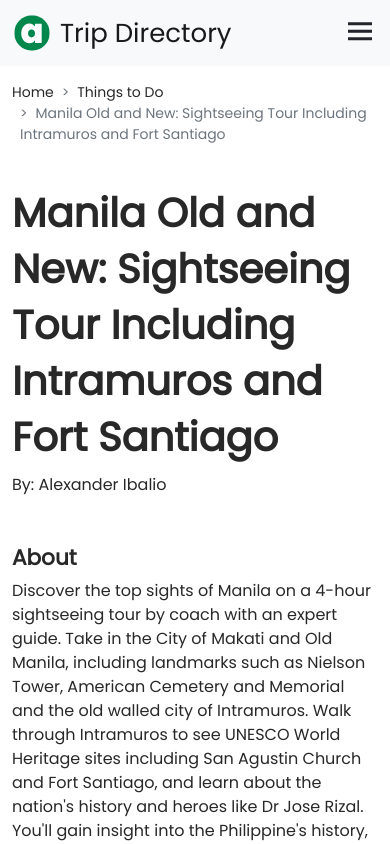
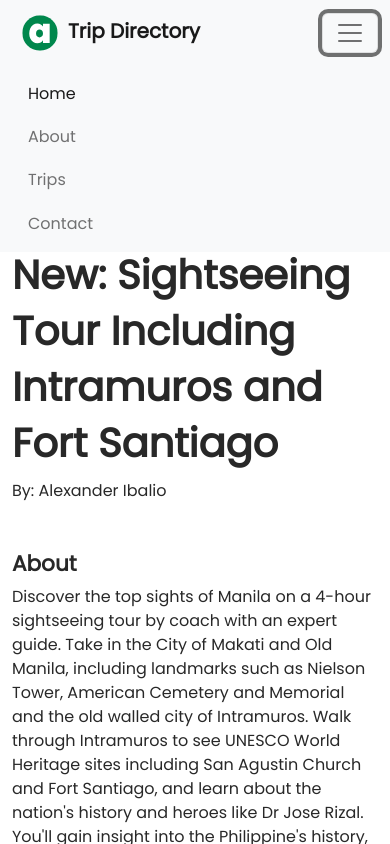
Before and after one commit to trietrade/trip-directory, a website: page details.html in a window 390 px wide. Both pictures are taken after a click on the button "Toggle navigation". Shown: the top 844 px of the page. Drawn offline with nearby package versions, Linux system fonts and the light colour scheme.

Commit message:
ui updates

```diff
--- a/details.html
+++ b/details.html
@@ -38,47 +38,43 @@
 </head>
 <body>
     <header>
-        <nav class="navbar navbar-expand-lg bg-light">
+        <nav class="navbar navbar-expand-lg bg-light fixed-top">
             <div class="container">
                 <div class="navbar-flex">
-                    <a class="navbar-brand" href="index.html"><img src="img/logo.svg" width="40" alt="Logo Brand">Trip Directory</a>
-                    <button type="button" class="btn btn-default btn-nav-menu"><i class="bx bx-menu bx-md"></i></button>
+                    <a class="navbar-brand fw-bold" href="index.html"><img src="img/logo.svg" width="40" class="mx-2" alt="Logo Brand">Trip Directory</a>
+                    <button class="navbar-toggler" type="button" data-bs-toggle="collapse" data-bs-target="#navbarSupportedContent" aria-controls="navbarSupportedContent" aria-expanded="false" aria-label="Toggle navigation">
+                        <span class="navbar-toggler-icon"></span>
+                    </button>
+                </div>
+
+                <div class="collapse navbar-collapse w-100" id="navbarSupportedContent">
+                    <div class="navbar-collapse-flex">
                         <ul class="navbar-nav m-0">
                             <li class="nav-item">
                                 <a class="nav-link active" aria-current="page" href="index.html">Home</a>
                             </li>
                             <li class="nav-item">
-                            <a class="nav-link" href="#">About Us</a>
+                                <a class="nav-link" href="index.html#about-us">About</a>
                             </li>
                             <li class="nav-item">
-                            <a class="nav-link" href="#">Trips</a>
+                                <a class="nav-link" href="index.html#trips">Trips</a>
                             </li>
                             <li class="nav-item">
-                            <a class="nav-link" href="#">Contact Us</a>
+                                <a class="nav-link" href="index.html#contact-us">Contact</a>
                             </li>
                         </ul>
-                    <ul class="navbar-nav m-0">
-                        <li class="nav-item">
-                            <a href="#" class="nav-link"><i class="bx bxl-facebook-circle bx-sm"></i></a>
-                        </li>
-                        <li class="nav-item">
-                            <a href="#" class="nav-link"><i class="bx bxl-instagram-alt bx-sm"></i></a>
-                        </li>
-                        <li class="nav-item">
-                            <a href="#" class="nav-link"><i class="bx bxl-linkedin-square bx-sm"></i></a>
-                        </li>
-                    </ul>
+                    </div>
                 </div>
             </div>
         </nav>
     </header>
 
-    <main>
+    <main class="pt-5">
         <section class="pb-5 pt-3">
             <div class="container">
-                <nav style="--bs-breadcrumb-divider: '>';" aria-label="breadcrumb">
+                <nav class="pt-4" style="--bs-breadcrumb-divider: '>';" aria-label="breadcrumb">
                     <ol class="breadcrumb">
-                        <li class="breadcrumb-item"><a href="#">Home</a></li>
+                        <li class="breadcrumb-item"><a href="index.html">Home</a></li>
                         <li class="breadcrumb-item">Things to Do</li>
                         <li class="breadcrumb-item active" aria-current="page">Manila Old and New: Sightseeing Tour Including Intramuros and Fort Santiago</li>
                     </ol>
--- a/sass/layouts/_navbar.scss
+++ b/sass/layouts/_navbar.scss
@@ -4,47 +4,34 @@
         align-items: center;
         justify-content: space-between;
         width: 100%;
+    }
+
+    .navbar-collapse-flex {
+        display: flex;
+        align-items: center;
+        justify-content: flex-end;
+        width: 100%;
+
+        @media (max-width: 991px) and (min-width: 320px) {
+            justify-content: flex-start;
+        }
 
         .navbar-brand {
             display: flex;
             align-items: center;
             font-size: 26px;
             font-weight: 500;
-            gap: 8px;
-        }
-
-        .btn-nav-menu {
-            padding: 0;
-            display: none;
-
-            &:focus {
-                border: none;
-                box-shadow: none;
-            }
-
-            @media (max-width: 991px) and (min-width: 320px) {
-                display: block;
-            }
         }
 
         .navbar-nav {
             align-items: center;
-            gap: 1.5rem;
+            gap: 1rem;
 
             @media (max-width: 991px) and (min-width: 320px) {
-                display: none;
-            }
-
-            .navbar-item {
-                .active {
-                    color: var(--color-primary) !important;
-                    font-weight: 600;
-                }
-
-                .bx {
-                    color: var(--color-medium);
-                    font-size: 24px;
-                }
+                align-items: flex-start;
+                padding-left: 1rem;
+                padding-top: 1rem;
+                grid-gap: 0.2rem;
             }
         }
     }
```
Also changed, not shown: categories.html (+14 -18 lines), index.html (+13 -17 lines), css/style.min.css. Lines whose indentation alone changed are shown as unchanged.
